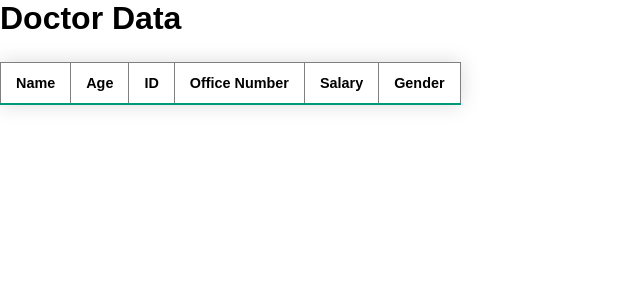
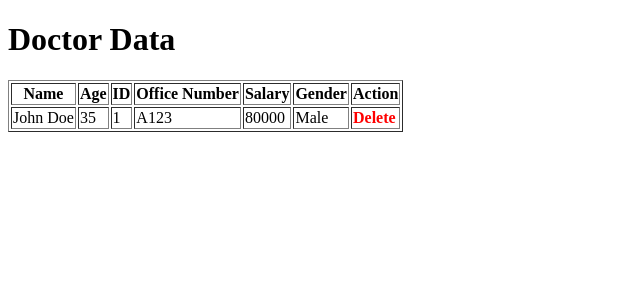
Before and after one commit to yehiahesham2938/HealHub, a Flask app: page /display_doctor_info in a window 1280 px wide. Shown: the top 300 px of the page, without its empty margins (0-640 px from the left). Run offline with Flask 3, Linux system fonts and the light colour scheme; lists and menus that the app fills with data are empty.

Commit message:
added a delete button in doctors_info

```diff
--- a/main.py
+++ b/main.py
@@ -65,7 +65,7 @@ def add_doctor():
 
     doctors_data.append(doctor_data)
 
-    return render_template('administrator.html', data=doctors_data)
+    return render_template('doctors_info.html', data=doctors_data)
 
 @app.route('/display_doctor_info', methods=['GET'])
 def display_doctor_info():
@@ -89,7 +89,7 @@ def Add_Patient():
 
     patients_data.append(patient_data)
 
-    return render_template('administrator.html', data=patients_data)
+    return render_template('patient_info.html', data=patients_data)
 
 @app.route('/display_patients_info' , methods=['GET'])
 def display_patients_info():
@@ -109,7 +109,7 @@ def add_nurse():
 
     nurses_data.append(nurse_data)
 
-    return render_template('administrator.html', data=nurses_data)
+    return render_template('Nurse_info.html', data=nurses_data)
 
 @app.route('/display_nurse_info', methods=['GET'])
 def display_nurse_info():
@@ -129,7 +129,7 @@ def add_Pharmacist():
 
     Pharmacists_data.append(Pharmacist_data)
 
-    return render_template('administrator.html', data=Pharmacists_data)
+    return render_template('Pharmacist_info.html', data=Pharmacists_data)
 
 @app.route('/display_Pharmacist_info', methods=['GET'])
 def display_Pharmacist_info():
@@ -150,7 +150,7 @@ def add_Anesthesiologist():
 
     Anesthesiologists_data.append(Anesthesiologist_data)
 
-    return render_template('administrator.html', data=Anesthesiologists_data)
+    return render_template('Anesthesiologist_info.html', data=Anesthesiologists_data)
 
 @app.route('/display_Anesthesiologist_info', methods=['GET'])
 def display_Anesthesiologist_info():
--- a/templates/doctors_info.html
+++ b/templates/doctors_info.html
@@ -3,13 +3,19 @@
 
 <head>
     <title>Display Data</title>
-    <link rel="stylesheet" href="{{ url_for('static', filename='style.css') }}">
-
+    <style>
+        /* Add some styles for the delete button */
+        .delete-button {
+            cursor: pointer;
+            color: red;
+            font-weight: bold;
+        }
+    </style>
 </head>
 
 <body>
     <h1>Doctor Data</h1>
-    <table border="1"  class="styled-table">
+    <table border="1" class="styled-table">
         <tr>
             <th>Name</th>
             <th>Age</th>
@@ -17,17 +23,28 @@
             <th>Office Number</th>
             <th>Salary</th>
             <th>Gender</th>
+            <th>Action</th> <!-- Add a new column for the delete button -->
         </tr>
-        {% for doctor in data %}
-        <tr class="active-row">
-            <td>{{ doctor['Name'] }}</td>
-            <td>{{ doctor['Age'] }}</td>
-            <td>{{ doctor['ID'] }}</td>
-            <td>{{ doctor['Office Number']}}</td>
-            <td>{{ doctor['Salary'] }}</td>
-            <td>{{ doctor['Gender'] }}</td>
+        <tr class="active-row" id="row1">
+            <td>John Doe</td>
+            <td>35</td>
+            <td>1</td>
+            <td>A123</td>
+            <td>80000</td>
+            <td>Male</td>
+
+            <td class="delete-button" onclick="deleteRow('row1')">Delete</td>
         </tr>
-        {% endfor %}
+
 
     </table>
+
+    <script>
+
+        function deleteRow(rowId) {
+            var row = document.getElementById(rowId);
+            row.parentNode.removeChild(row);
+        }
+    </script>
 </body>
+</html>
```
